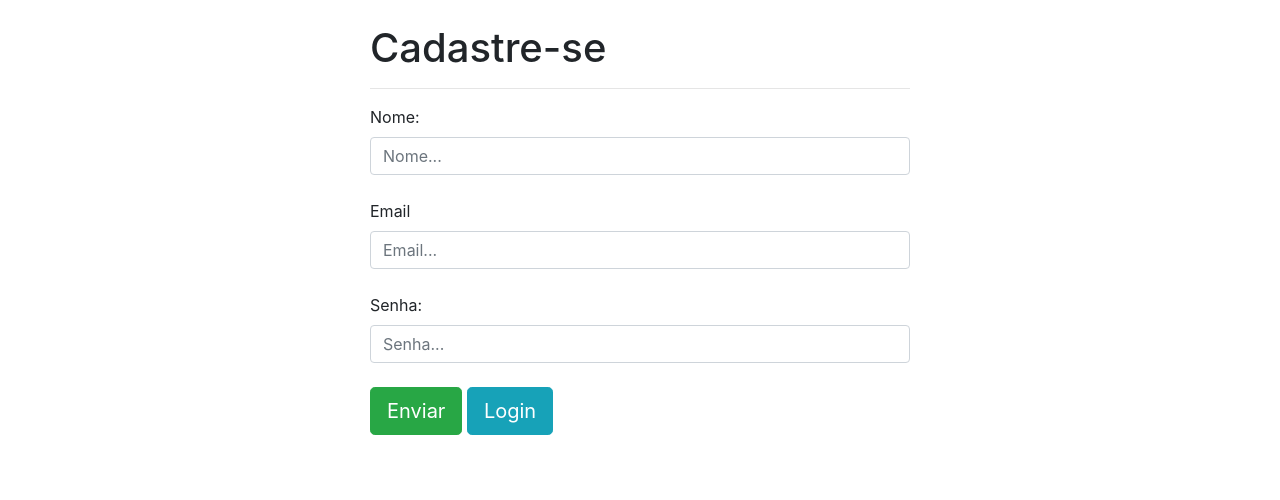
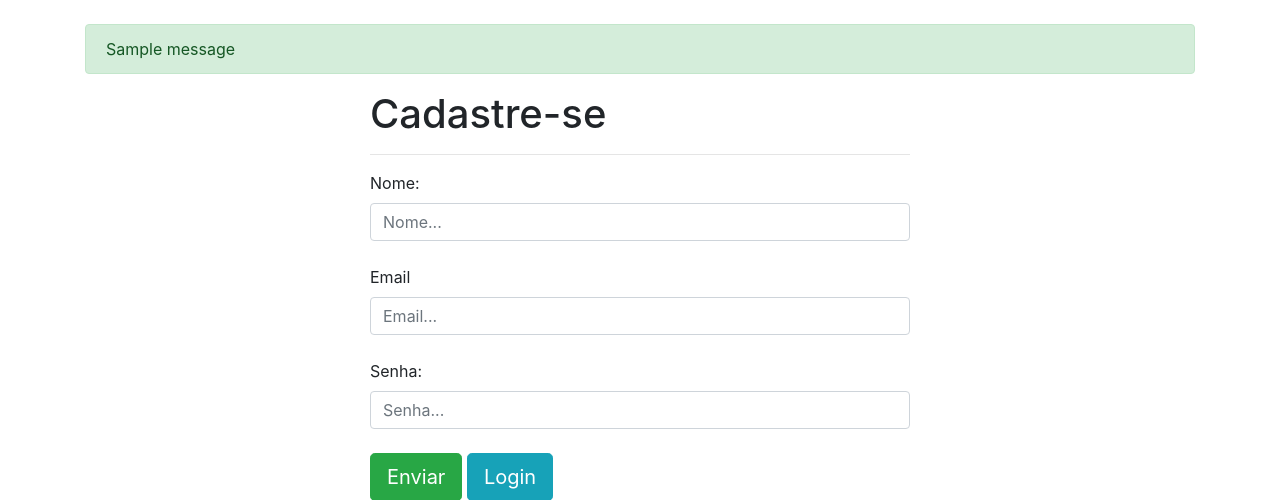
Before and after one commit to Maia1111/PythonFull-Session, a Django app: page /auth/cadastro/ in a window 1280 px wide. Shown: the part 56-556 px from the top of the page. Run offline with Django 4.2, Linux system fonts and the light colour scheme; one stand-in notice (Sample message) is shown.

Commit message:
Terminado django messages - modulo de mensagens de alerta em django

```diff
--- a/plataforma/views.py
+++ b/plataforma/views.py
@@ -2,9 +2,12 @@
 from django.http import HttpResponse
 from django.shortcuts import redirect
 from django.urls import reverse
+from django.contrib import messages
+from django.contrib.messages import constants
 
 def home(request):
     if request.session.get('logado'):
         return render(request, 'home.html')
     else:
-        return redirect(reverse('login') + '?status=2')
+        messages.add_message(request, constants.WARNING, 'Faça o login para entrar na aplicação')
+        return redirect(reverse('login'))
--- a/usuarios/templates/cadastro.html
+++ b/usuarios/templates/cadastro.html
@@ -10,35 +10,23 @@
 
     <br>
 
-    {% if  status == '0' %}
-        <div class="alert alert-success" role="alert">
-            Cadastro realizado com sucesso!
-        </div>
-    {% endif %}
+           <!-- Alerts utilizando messages-->
+           {% if messages %}
+           {% for i in messages %}
+               <div class="alert {{i.tags}}" role="alert">
+                   {{i.message}}
+               </div>
+           {% endfor %}
+           {% endif %}
 
-    {% if  status == '1' %}
-        <div class="alert alert-danger" role="alert">
-            Nome e email não pode estar vazio!
-        </div>
-    {% endif %}
 
-    {% if  status == '2' %}
-        <div class="alert alert-danger" role="alert">
-            Sua senha deve ter no mínimo 8 caracteres!
-        </div>
-    {% endif %}
 
-    {% if  status == '3' %}
-        <div class="alert alert-danger" role="alert">
-            Email já cadastrado!
-        </div>
-    {% endif %}
 
-    {% if  status == '4' %}
-        <div class="alert alert-danger" role="alert">
-            Erro interno do sistema!
-        </div>
-    {% endif %}
+
+
+
+
+
 
     <div class="row">
         <div class="col-md-3">
--- a/usuarios/templates/home.html
+++ b/usuarios/templates/home.html
@@ -6,9 +6,9 @@
 {% block 'titulo' %} home {% endblock %}
 
 {% block 'conteudo' %}
+
 <a href="{% url 'sair' %}" class="btn btn-lg btn-danger"> Sair</a>
 
-<!-- Alerts utilizando messages-->
     {% if messages %}
         {% for i in messages %}
             <div class="alert {{i.tags}}" role="alert">
@@ -19,4 +19,6 @@
 
 
 
+
+
 {% endblock %}
--- a/usuarios/views.py
+++ b/usuarios/views.py
@@ -21,7 +21,8 @@
     usuario = Usuario.objects.filter(email=email).filter(senha=senha)
 
     if len(usuario) == 0:
-        return redirect(reverse('login') + '?status=1')
+        messages.add_message(request, messages.ERROR, 'Email ou senha inválidos.')
+        return redirect(reverse('login'))
     elif len(usuario) > 0:
         request.session['logado'] = True
         request.session['usuario_id'] = usuario[0].id
@@ -30,6 +31,8 @@
 
 def sair(request):
     request.session.flush()
+    request.session['logado'] = False
+    messages.add_message(request, messages.SUCCESS, 'Você saiu da aplicação.')
     return render(request, 'login.html')
 
 
@@ -48,21 +51,27 @@
     senha = request.POST.get('senha')
 
     if len(nome.strip()) == 0 or len(email.strip()) == 0:
-        return redirect(reverse('cadastro') + '?status=1')
+        messages.add_message(request, constants.WARNING,'Os campos email e senha não podem ser vazios!')
+        return redirect(reverse('cadastro'))
+
 
     if len(senha) < 8:
-        return redirect(reverse('cadastro') + '?status=2')
+        messages.add_message(request, constants.WARNING,'A senha deve ter no minimo 8 caracteres!')
+        return redirect(reverse('cadastro'))
 
     usuario = Usuario.objects.filter(email=email)
 
     if len(usuario) > 0:
-       return redirect(reverse('login') + '?status=3')
+       messages.add_message(request, constants.WARNING,'Já existe um usuário com este email')
+       return redirect(reverse('login'))
 
 
     try:
         senha_criptografada = sha256(senha.encode()).hexdigest()
         usuario = Usuario(nome=nome, email=email, senha=senha_criptografada)
         usuario.save()
-        return redirect(reverse('cadastro') + '?status=0')
+        messages.add_message(request, constants.SUCCESS, 'Cadastro realizado com sucesso!')
+        return redirect(reverse('cadastro'))
     except:
-        return redirect(reverse('cadastro') + '?status=4')
+        messages.add_message(request, constants.SUCCESS, 'Erro interno do sistema')
+        return redirect(reverse('cadastro'))
```
Also changed, not shown: usuarios/templates/login.html (+7 -15 lines), db.sqlite3. Lines whose indentation alone changed are shown as unchanged.
